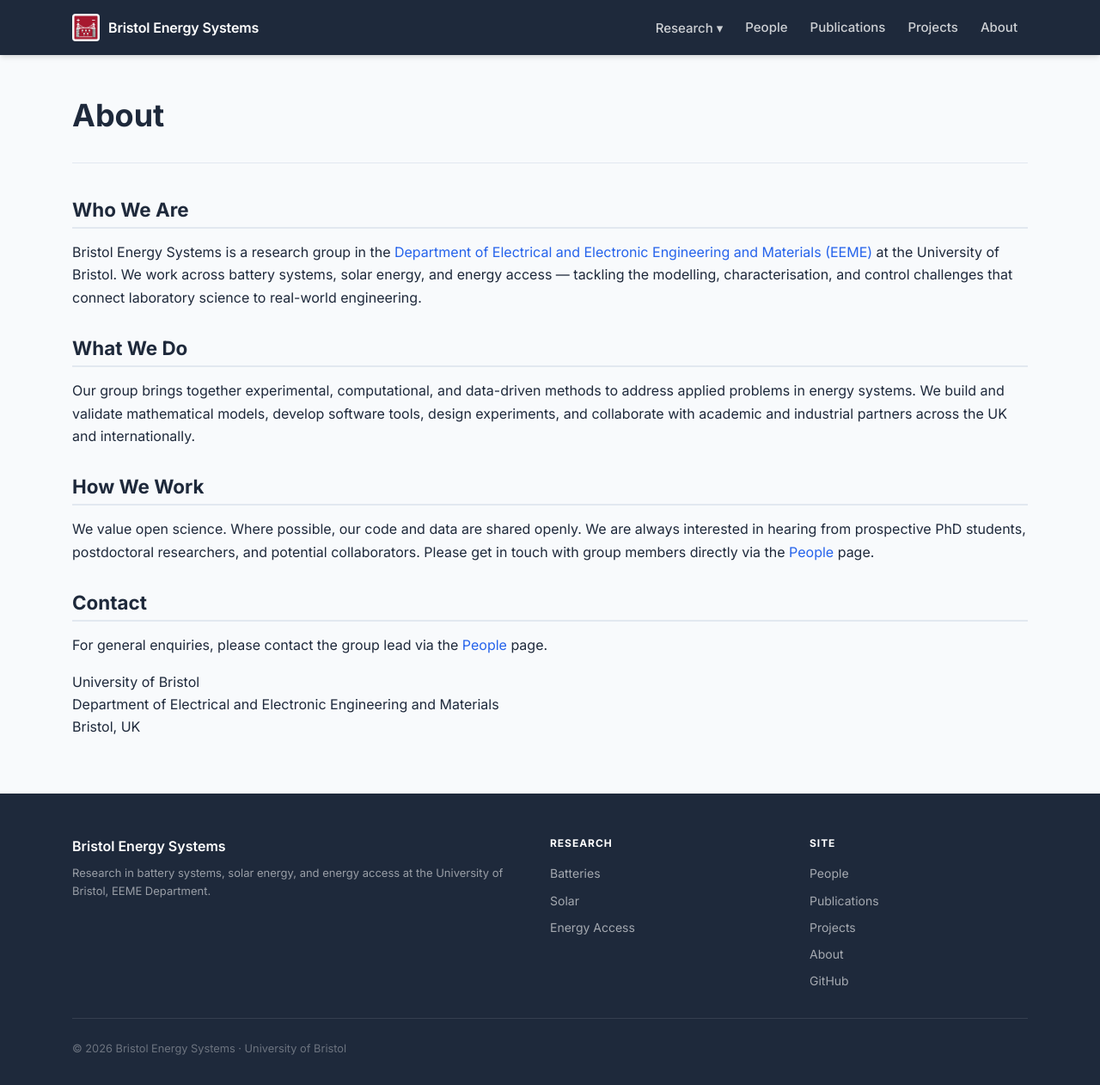
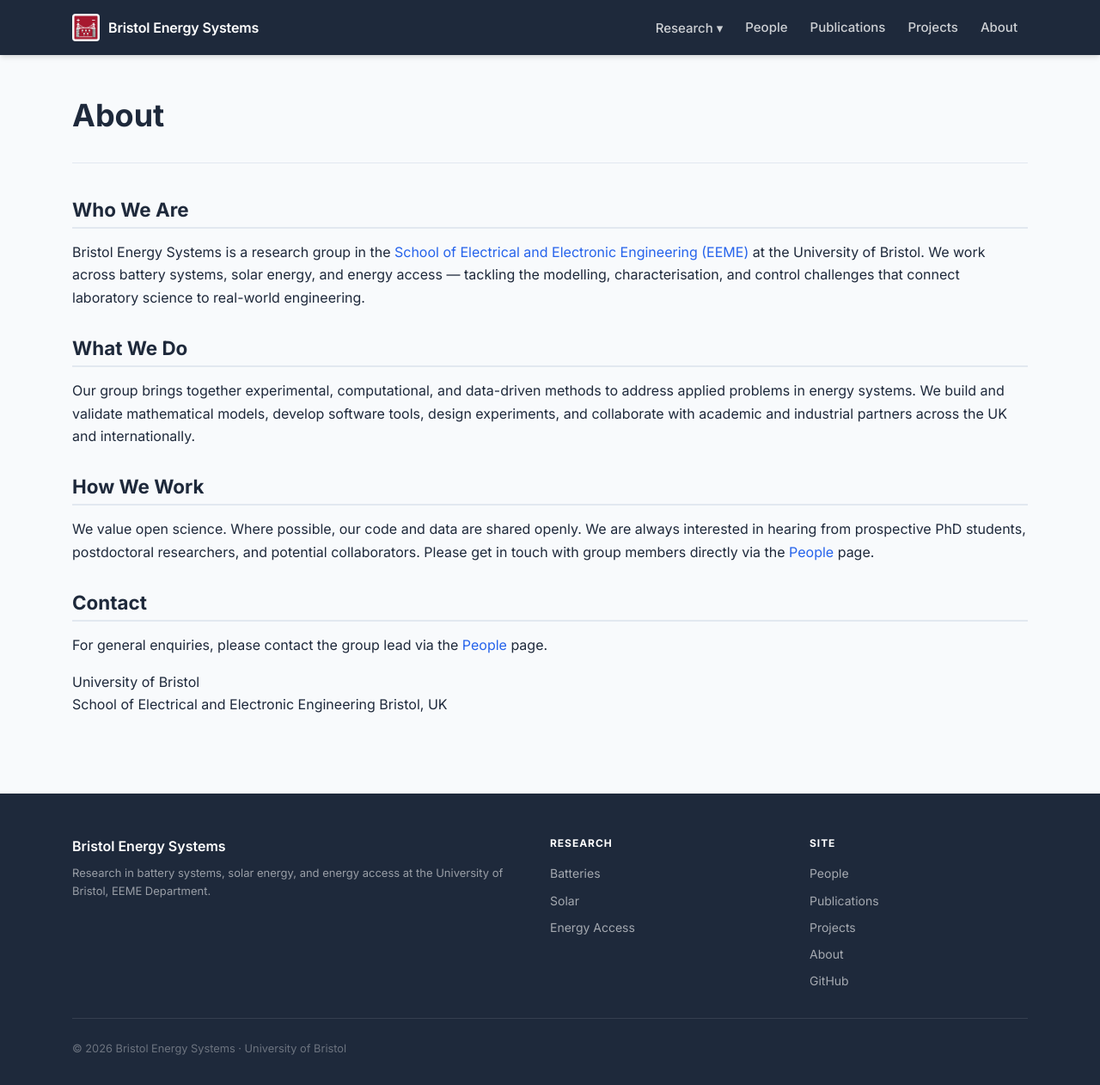
Before and after one commit to BristolBatteries/bristolbatteries.github.io, a Jekyll site: the page built from _pages/about.md, in a window 1280 px wide and 1262 px high. Shown: the whole window at 86% size. Built offline with Jekyll 4.4.1, drawn with Linux system fonts in a browser that asks for light colours.

Commit message:
Fix school name

```diff
--- a/_pages/about.md
+++ b/_pages/about.md
@@ -6,7 +6,7 @@ layout: page
 
 ## Who We Are
 
-Bristol Energy Systems is a research group in the [Department of Electrical and Electronic Engineering and Materials (EEME)](https://www.bristol.ac.uk/engineering/research/eeme/) at the University of Bristol. We work across battery systems, solar energy, and energy access — tackling the modelling, characterisation, and control challenges that connect laboratory science to real-world engineering.
+Bristol Energy Systems is a research group in the [School of Electrical and Electronic Engineering (EEME)](https://www.bristol.ac.uk/engineering/research/eeme/) at the University of Bristol. We work across battery systems, solar energy, and energy access — tackling the modelling, characterisation, and control challenges that connect laboratory science to real-world engineering.
 
 ## What We Do
 
@@ -21,5 +21,5 @@ We value open science. Where possible, our code and data are shared openly. We a
 For general enquiries, please contact the group lead via the [People](/people/) page.
 
 University of Bristol
-Department of Electrical and Electronic Engineering and Materials
+School of Electrical and Electronic Engineering
 Bristol, UK
```
